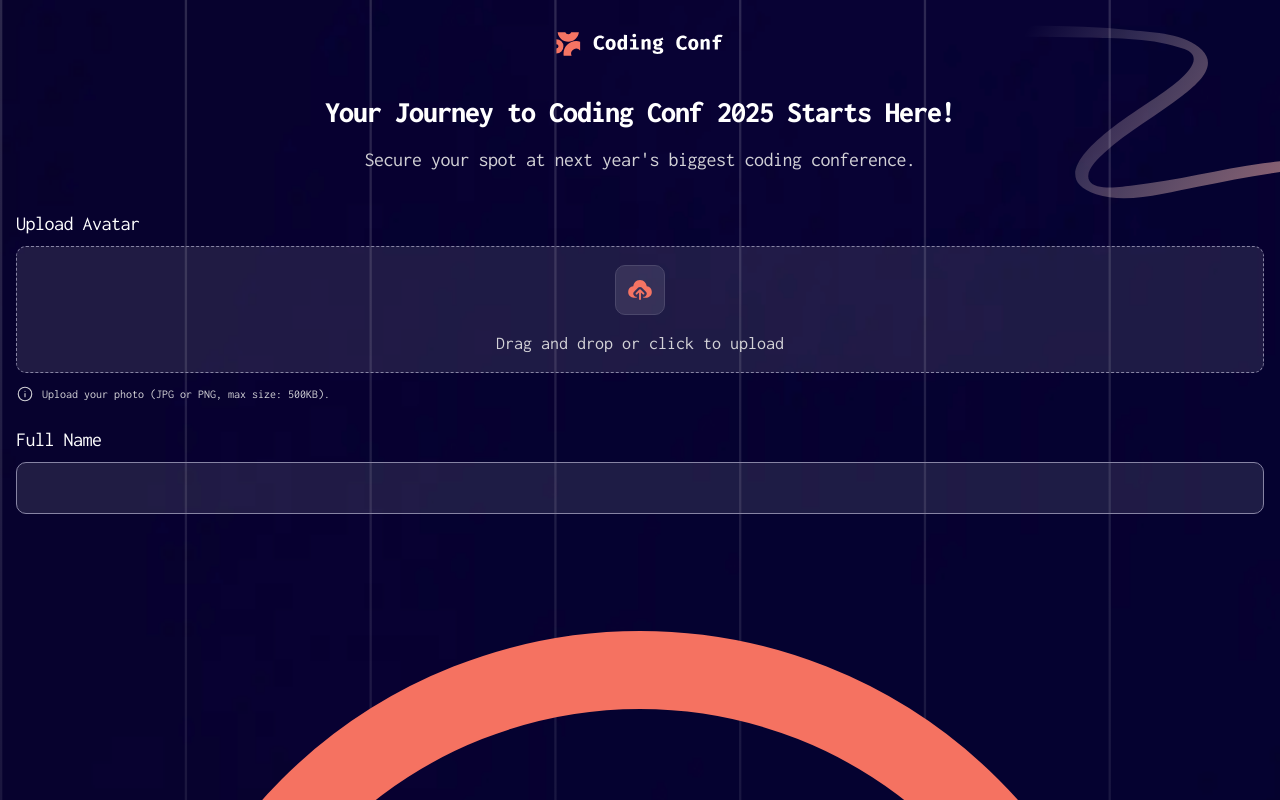
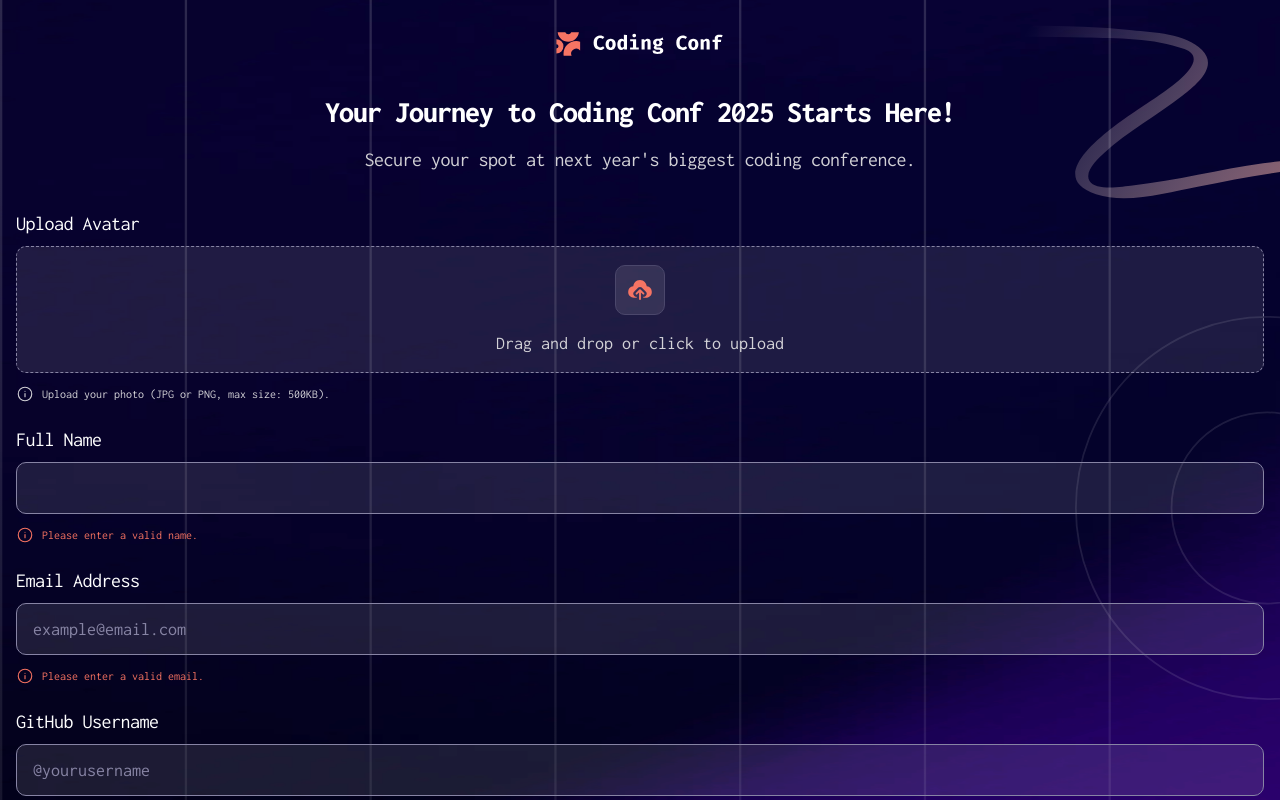
Before and after one commit to VenusY/frontend-mentor-conference-ticket-generator, a React app: page / in a window 1280 px wide. Shown: the top 800 px of the page. Built offline with nearby package versions, Linux system fonts and the light colour scheme.

Commit message:
Style error messages

```diff
--- a/src/styles/scss/Form.scss
+++ b/src/styles/scss/Form.scss
@@ -65,3 +65,20 @@
     }
   }
 }
+
+.error-message {
+  display: flex;
+  align-items: center;
+  gap: 8px;
+  margin-top: u.rem(12);
+
+  &__icon {
+    flex-shrink: 0;
+    width: u.rem(18);
+  }
+
+  &__text {
+    font-size: u.rem(12);
+    color: var(--orange-500);
+  }
+}
```
